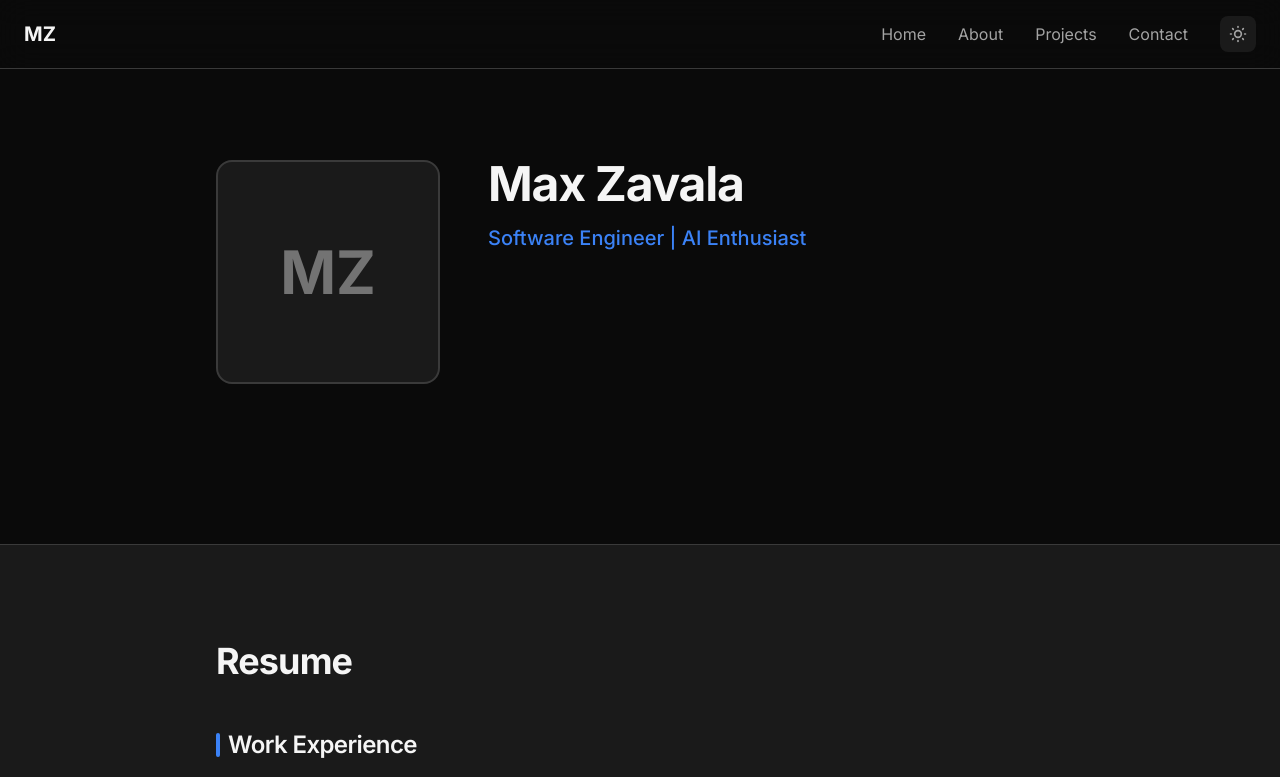
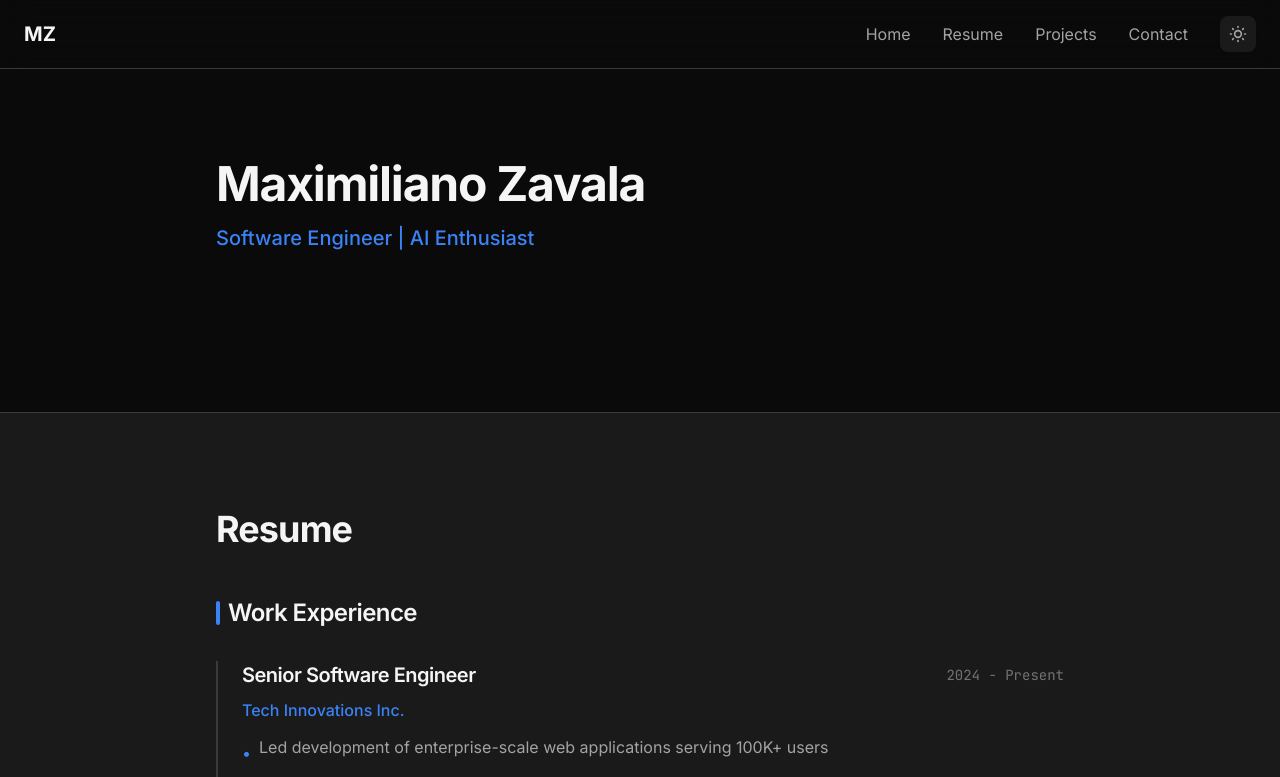
Before and after one commit to zavalatechlabs/zavala-software-portfolio, a Next.js app: page /about in a window 1280 px wide. Shown: the top 777 px of the page. Built offline with nearby package versions, Linux system fonts and the light colour scheme.

Commit message:
rename About to Resume, use full name, remove MZ placeholder and left-align, fix contact text visibility

```diff
--- a/app/about/page.tsx
+++ b/app/about/page.tsx
@@ -2,8 +2,8 @@ import type { Metadata } from 'next'
 import { Download } from 'lucide-react'
 
 export const metadata: Metadata = {
-  title: 'About | Max Zavala',
-  description: 'Learn more about Max Zavala - Software Engineer | AI Enthusiast',
+  title: 'Resume | Maximiliano Zavala',
+  description: 'Learn more about Maximiliano Zavala - Software Engineer | AI Enthusiast',
 }
 
 export default function AboutPage() {
@@ -11,23 +11,14 @@ export default function AboutPage() {
     <div className="min-h-screen">
       {/* Hero Section */}
       <section className="max-w-4xl mx-auto px-6 py-16 md:py-24">
-        <div className="flex flex-col md:flex-row items-center md:items-start gap-12 mb-16">
-          {/* Professional Photo Placeholder */}
-          <div className="flex-shrink-0">
-            <div className="w-48 h-48 md:w-56 md:h-56 rounded-2xl bg-zavala-bg-surface border-2 border-zavala-border flex items-center justify-center">
-              <div className="text-6xl font-bold text-zavala-text-tertiary">MZ</div>
-            </div>
-          </div>
-
+        <div className="mb-16">
           {/* Name & Tagline */}
-          <div className="flex-1">
-            <h1 className="text-4xl md:text-5xl font-bold mb-4 text-zavala-text-primary">
-              Max Zavala
-            </h1>
-            <p className="text-xl text-zavala-accent-primary font-medium mb-8">
-              Software Engineer | AI Enthusiast
-            </p>
-          </div>
+          <h1 className="text-4xl md:text-5xl font-bold mb-4 text-zavala-text-primary">
+            Maximiliano Zavala
+          </h1>
+          <p className="text-xl text-zavala-accent-primary font-medium mb-8">
+            Software Engineer | AI Enthusiast
+          </p>
         </div>
       </section>
 
--- a/app/contact/page.tsx
+++ b/app/contact/page.tsx
@@ -80,7 +80,7 @@ export default function ContactPage() {
       </form>
 
       <div className="mt-12 pt-8 border-t border-gray-200">
-        <h2 className="text-2xl font-semibold mb-4">Other Ways to Connect</h2>
+        <h2 className="text-2xl font-semibold mb-4 text-zavala-text-primary">Other Ways to Connect</h2>
         <div className="space-y-3">
           <a
             href="mailto:zavala.techlabs@gmail.com"
--- a/app/globals.css
+++ b/app/globals.css
@@ -15,6 +15,22 @@
     --text-secondary: #525252;
     --text-tertiary: #737373;
     --text-inverse: #ffffff;
+
+    /* Terminal colors - Light mode */
+    --terminal-bg: #ffffff;
+    --terminal-header: #f5f5f5;
+    --terminal-border: #e5e5e5;
+    --terminal-text: #0a0a0a;
+    --terminal-text-muted: #525252;
+    --terminal-line-number: #a3a3a3;
+
+    /* Footer colors - Light mode */
+    --footer-bg: #f8fafc;
+    --footer-terminal-section: #f1f5f9;
+    --footer-text: #334155;
+    --footer-text-muted: #64748b;
+    --footer-heading: #0f172a;
+    --footer-border: #e2e8f0;
   }
 
   .dark {
@@ -28,6 +44,22 @@
     --text-secondary: #a3a3a3;
     --text-tertiary: #737373;
     --text-inverse: #0a0a0a;
+
+    /* Terminal colors - Dark mode */
+    --terminal-bg: #1e1e1e;
+    --terminal-header: #323233;
+    --terminal-border: #3a3a3a;
+    --terminal-text: #d4d4d4;
+    --terminal-text-muted: #9ca3af;
+    --terminal-line-number: #6b7280;
+
+    /* Footer colors - Dark mode */
+    --footer-bg: #111827;
+    --footer-terminal-section: #0a0a0a;
+    --footer-text: #d1d5db;
+    --footer-text-muted: #9ca3af;
+    --footer-heading: #f9fafb;
+    --footer-border: #374151;
   }
 
   body {
--- a/components/Navbar.tsx
+++ b/components/Navbar.tsx
@@ -9,7 +9,7 @@ export default function Navbar() {
 
   const navLinks = [
     { name: 'Home', href: '/' },
-    { name: 'About', href: '/about' },
+    { name: 'Resume', href: '/about' },
     { name: 'Projects', href: '/projects' },
     { name: 'Contact', href: '/contact' },
   ]
```
Also changed, not shown: 1 other file (tests, documents, lock files or other folders).
